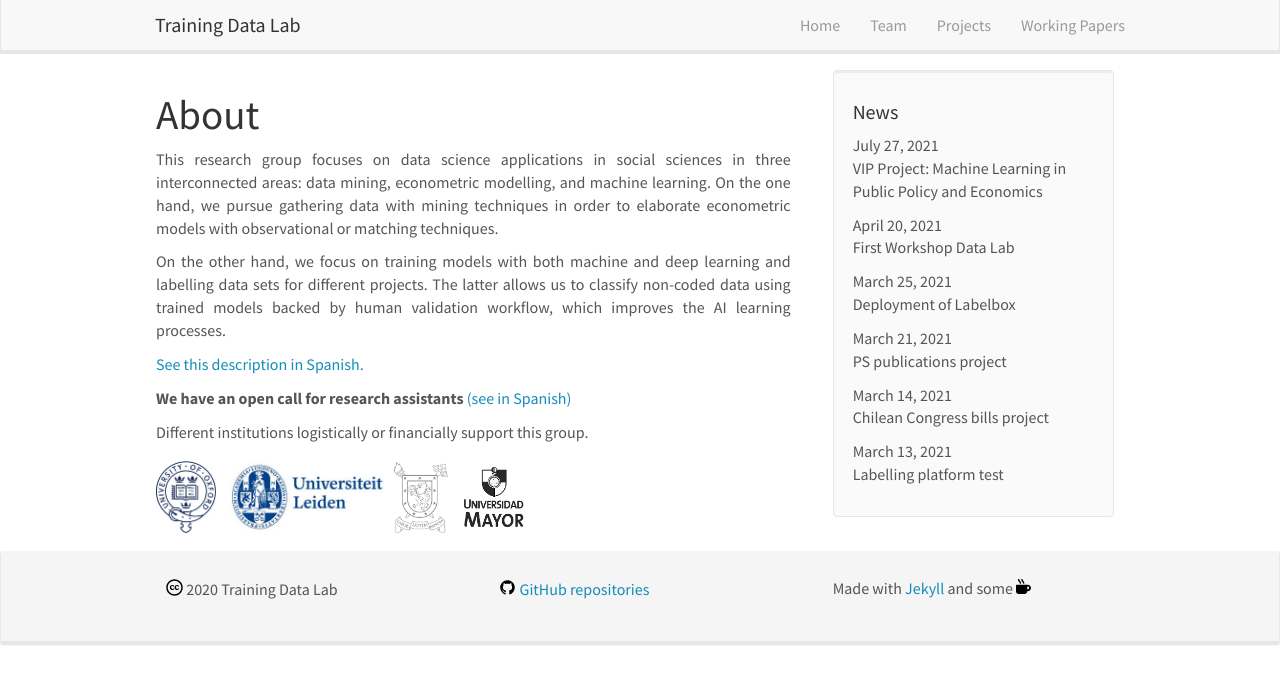
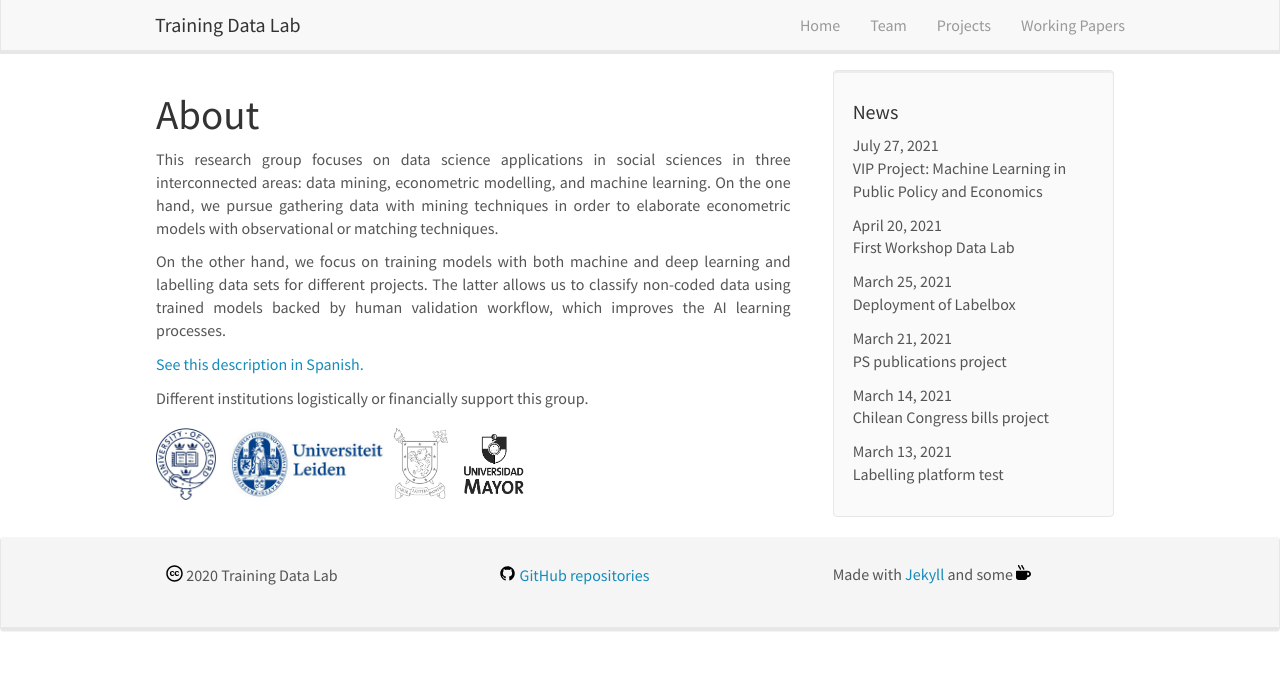
Before and after one commit to training-datalab/old-training-datalab.com, a Jekyll site: the page built from _pages/home.md, in a window 1280 px wide. Shown: the top 684 px of the page. Built offline with Jekyll 4.4.1, drawn with Linux system fonts in a browser that asks for light colours; nearby versions of some CDN libraries.

Commit message:
Update home.md

```diff
--- a/_pages/home.md
+++ b/_pages/home.md
@@ -14,7 +14,7 @@
 
 <!-- **We are  looking for coders to join the Chilean Congress Bills project** [(more info)]({{ site.url }}{{ site.baseurl }}/projects/chilean-congress-bills.html)-->
 
-**We have an open call for research assistants** <a href="https://github.com/training-datalab/workshops/blob/main/Calls/Call-Data-Lab-Spanish.pdf" target="_blank">(see in Spanish)</a>
+<!-- **We have an open call for research assistants** <a href="https://github.com/training-datalab/workshops/blob/main/Calls/Call-Data-Lab-Spanish.pdf" target="_blank">(see in Spanish)</a> -->
 
 Different institutions logistically or financially support this group.
 
```
